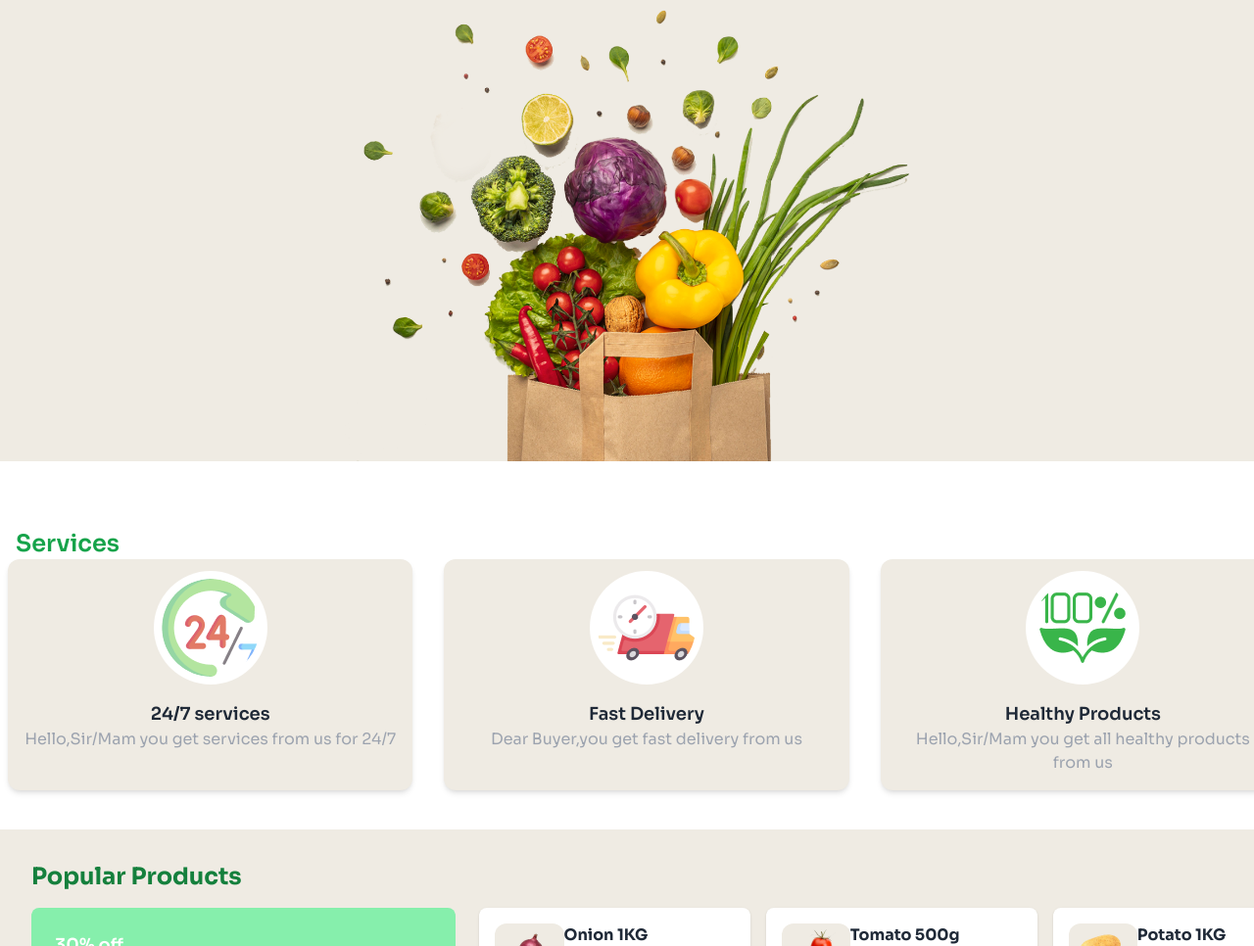
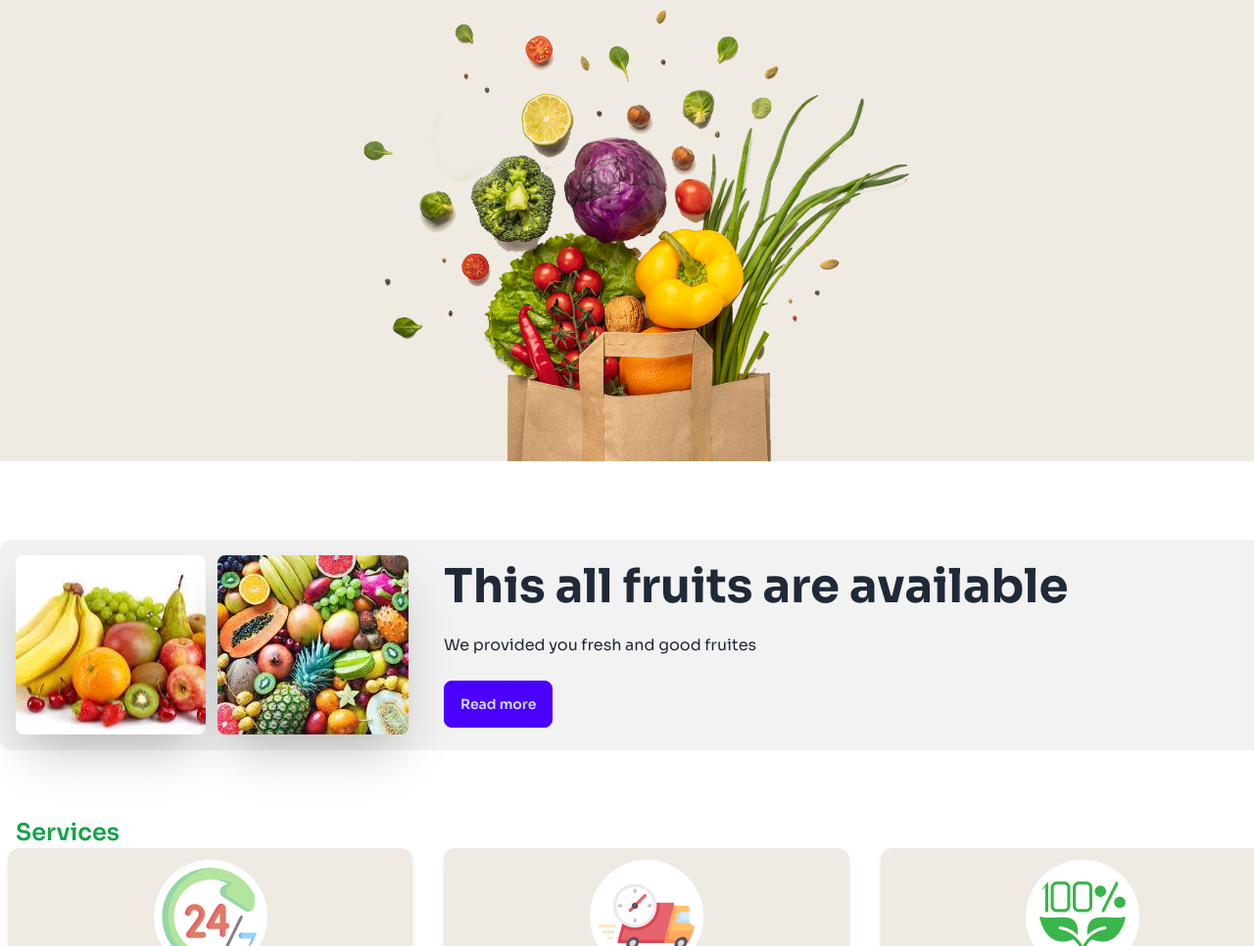
Before and after one commit to emon544954/Assignment-3, a plain HTML site: page index.html in a window 1280 px wide. Shown: the part 338-1304 px from the top of the page at 98% size. Drawn offline with nearby package versions, Linux system fonts and the light colour scheme.

Commit message:
this is the extra part commit in this assignment

```diff
--- a/index.html
+++ b/index.html
@@ -81,6 +81,28 @@
          </section>
 
     </header>
+    <!-- Extra section -->
+    <section class="mx-auto pt-16 items-center  lg:w-[1320px] ">
+        <div class="hero bg-base-200 mt-4 rounded-xl justify-between">
+            <div class="hero-content flex-col lg:flex-row">
+             <div class="flex gap-3">
+                <img class=" rounded-lg shadow-2xl " src="c2-assets/download (3).jpg" alt="">
+                <img
+                src="c2-assets/download (2).jpg"
+                class=" rounded-lg shadow-2xl " />
+             </div>
+              <div class="ml-5">
+                <h1 class="text-5xl font-bold">This all fruits are available  </h1>
+                <p class="py-6">
+                  We provided you fresh and good fruites
+                </p>
+               <div class="items-center">
+                <button class="btn btn-primary">Read more</button>
+               </div>
+              </div>
+            </div>
+          </div>
+    </section>
     <main>
         <!-- services -->
       <section class=" mx-auto pt-16 items-center lg:w-[1320px]">
```
Also changed, not shown: c2-assets/download (2).jpg (added), c2-assets/download (3).jpg (added).
